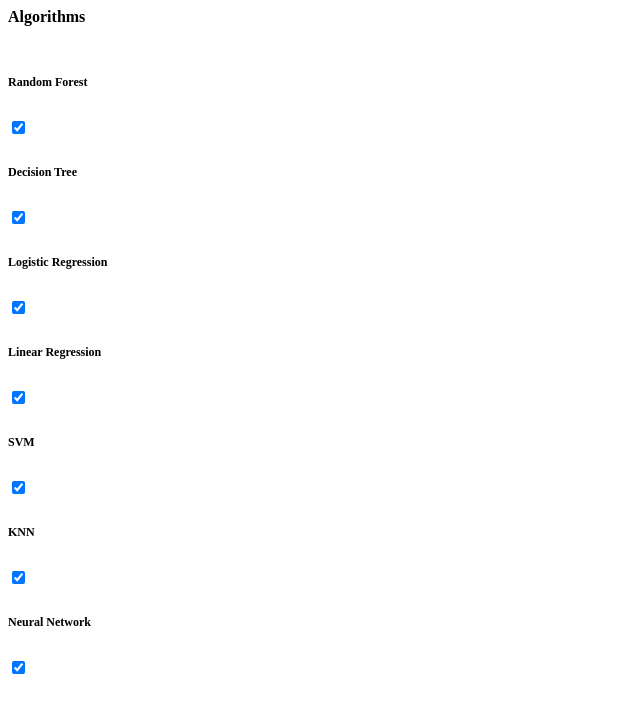
After one commit to rodyrahi/pivotML, a Flask app: page /algorithms in a window 1280 px wide. The commit adds this page. Shown: the top 726 px of the page, without its empty margins (0-640 px from the left). Run offline with Flask 3, Linux system fonts and the light colour scheme; parts of the project's set-up code (start-up, migrations or seed data) failed here and were passed over.

Commit message:
feature saving

```diff
--- /dev/null
+++ b/webinterface/templates/algorithms.html
@@ -0,0 +1,35 @@
+
+<div class="container-fluid p-1">
+
+<div class="row">
+    <h4>Algorithms</h4>
+</div>
+<div class="row">
+    <!-- Left column with algorithms -->
+    <div class="col-md-4" style="overflow-y: auto; height: calc(100vh - 120px);">
+        {% for algorithm in algorithms %}
+        <div class="card" style="border-radius: 0;">
+            <div class="card-body py-1">
+                <div class="row align-items-center">
+                    <div class="col">
+                        <h6 class="card-title text-dark mb-0" style="cursor: pointer; font-size: 12px;" hx-get="/algorithm/{{algorithm}}" hx-target="#right-column" hx-trigger="click">{{algorithm}}</h6>
+                    </div>
+                    <div class="col-auto">
+                        <div class="form-check form-switch">
+                            <input class="form-check-input" type="checkbox" role="switch" id="switch-{{algorithm}}"
+                                checked
+                                hx-trigger="change"
+                                hx-target="#right-column"
+                                hx-swap="none"
+                                onchange="this.setAttribute('hx-get', this.checked ? '/add-algo/{{algorithm}}' : '/remove-algo/{{algorithm}}'); htmx.ajax('GET', this.getAttribute('hx-get'), { target: '#right-column', swap: 'innerHTML' })">
+                            <label class="form-check-label" for="switch-{{algorithm}}"></label>
+                        </div>
+                    </div>
+                </div>
+            </div>
+        </div>
+        {% endfor %}
+    </div>
+
+</div>
+</div>
--- a/webinterface/webgui.py
+++ b/webinterface/webgui.py
@@ -4,7 +4,10 @@ import pandas as pd
 
 df = pd.read_csv('creditscore.csv')
 
-
+features_use = [(feature, True) for feature in df.columns.tolist()]
+algorithms_use = [('Random Forest' , True), ('Decision Tree' , True),
+                  ('Logistic Regression' , True) ,('Linear Regression' , True), ('SVM' , True) , ('KNN' , True),
+                  ('Neural Network' , True)]
 
 
 app = Flask(__name__)
@@ -24,17 +27,30 @@ def home():
 
 @app.route('/targets')
 def targets():
-
+        # print(features_use)
         targets = df.columns.tolist()
-        return render_template('targets.html', targets=targets)
+        return render_template('targets.html', targets=features_use)
 
 
-
-
-
+@app.route('/add/<column_name>')
+def add(column_name):
+    for i, (feature, _) in enumerate(features_use):
+        if feature == column_name:
+            features_use[i] = (feature, True)
+    print(column_name , 'added')
+    return '',200
+@app.route('/remove/<column_name>')
+def remove(column_name):
+    for i, (feature, _) in enumerate(features_use):
+        if feature == column_name:
+            features_use[i] = (feature, False)
+    print(column_name, 'removed')
+    return '', 200
 
 @app.route('/column/<column_name>')
 def column(column_name):
+
+
     if column_name not in df.columns:
         return f"Column '{column_name}' not found.", 404
 
@@ -43,5 +59,12 @@ def column(column_name):
     return render_template('column.html', column_name=column_name, distribution=distribution)
 
 
+
+@app.route('/algorithms')
+def algorithms():
+
+    algorithms_labels = ['Random Forest', 'Decision Tree', 'Logistic Regression' ,'Linear Regression', 'SVM' , 'KNN', 'Neural Network']
+    return render_template('algorithms.html', algorithms=algorithms_labels)
+
 if __name__ == '__main__':
     app.run(debug=True, use_reloader=True)
```
Also changed, not shown: webinterface/templates/column.html (+9 -1 lines), webinterface/templates/index.html (+3 -4 lines), webinterface/templates/targets.html (+27 -7 lines).
